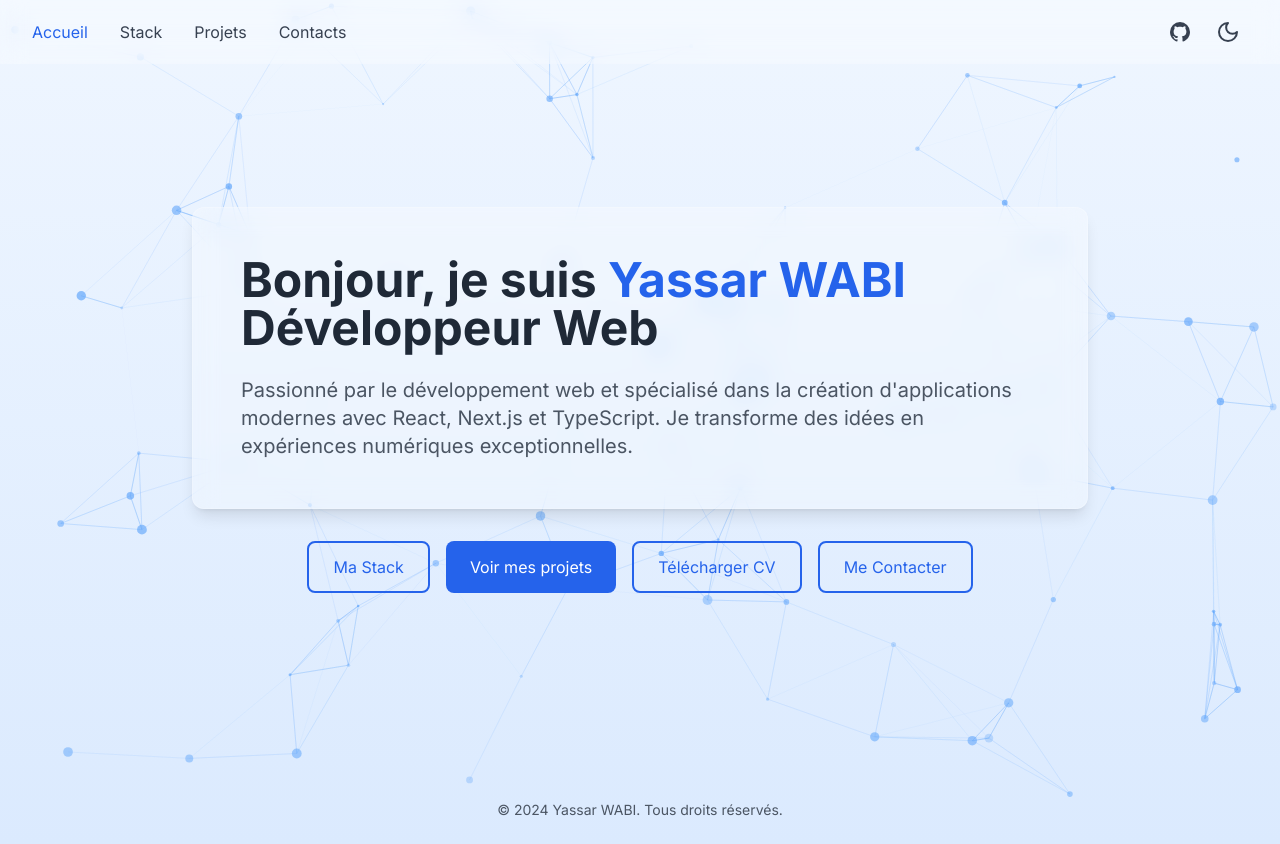
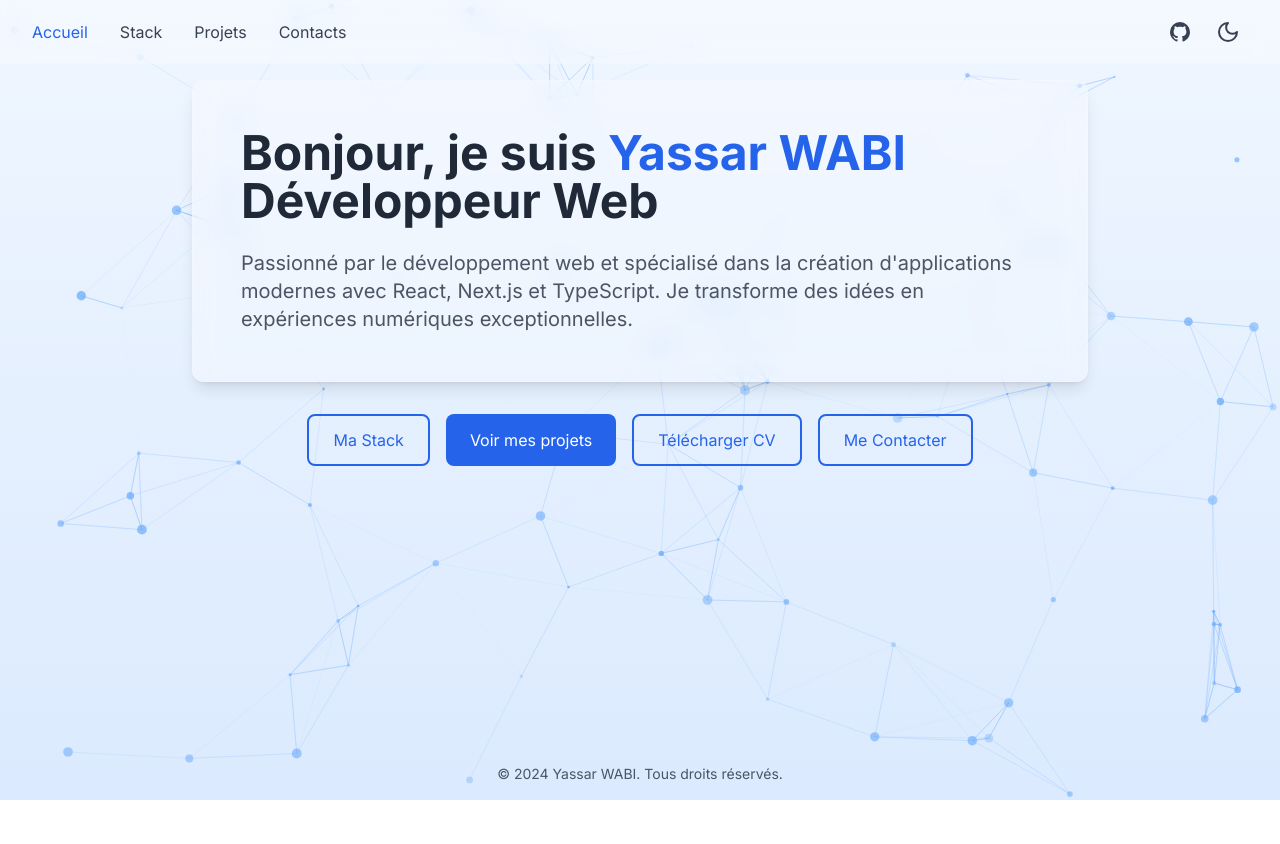
Before and after one commit to Yas246/portfolio, a Next.js app: page / in a window 1280 px wide. After the commit the page ends 800 px from the top, so only its background shows below. Built offline with nearby package versions, Linux system fonts and the light colour scheme.

Commit message:
minor fix

```diff
--- a/src/app/layout.tsx
+++ b/src/app/layout.tsx
@@ -1,6 +1,6 @@
 import type { Metadata } from "next";
 import { Inter } from "next/font/google";
-
+import Footer from "../components/Footer";
 import Navbar from "../components/Navbar";
 import PageTransition from "../components/PageTransition";
 import ThemeProvider from "../components/ThemeProvider";
@@ -20,17 +20,13 @@ export default function RootLayout({
 }>) {
   return (
     <html lang="fr" suppressHydrationWarning>
-      <body className={inter.className}>
+      <body className={`${inter.className} relative min-h-screen`}>
         <ThemeProvider>
           <Navbar />
-          <main className="min-h-screen">
+          <main>
             <PageTransition>{children}</PageTransition>
-            <footer className="pb-6 text-sm text-center text-gray-600 dark:text-gray-400">
-              <p>
-                © {new Date().getFullYear()} Yassar WABI. Tous droits réservés.
-              </p>
-            </footer>
           </main>
+          <Footer />
         </ThemeProvider>
       </body>
     </html>
--- a/src/app/page.tsx
+++ b/src/app/page.tsx
@@ -41,7 +41,7 @@ export default function Home() {
   }, []);
 
   return (
-    <div className="min-h-[calc(100vh-80px)] sm:min-v-screen pt-20 px-4 sm:px-6 lg:px-8 flex flex-col justify-center relative">
+    <div className="flex relative flex-col justify-center px-4 pt-20 sm:px-6 lg:px-8">
       <Particles
         className="absolute inset-0"
         init={particlesInit}
--- a/src/app/projets/page.tsx
+++ b/src/app/projets/page.tsx
@@ -80,7 +80,7 @@ export default function Projects() {
   return (
     <div
       ref={projectsRef}
-      className="px-4 pt-24 pb-6 min-h-screen sm:px-6 lg:px-8"
+      className="px-4 pt-24 pb-20 min-h-screen sm:px-6 lg:px-8"
     >
       <div className="mx-auto max-w-7xl">
         <h2 className="mb-12 text-3xl font-bold text-center text-gray-800 dark:text-white">
--- a/src/components/Footer.tsx
+++ b/src/components/Footer.tsx
@@ -1,6 +1,6 @@
 export default function Footer() {
   return (
-    <footer className="pb-6 text-sm text-center text-gray-600 dark:text-gray-400">
+    <footer className="absolute bottom-0 w-full py-4 text-sm text-center text-gray-600 dark:text-gray-400">
       <p>© {new Date().getFullYear()} Yassar WABI. Tous droits réservés.</p>
     </footer>
   );
```
